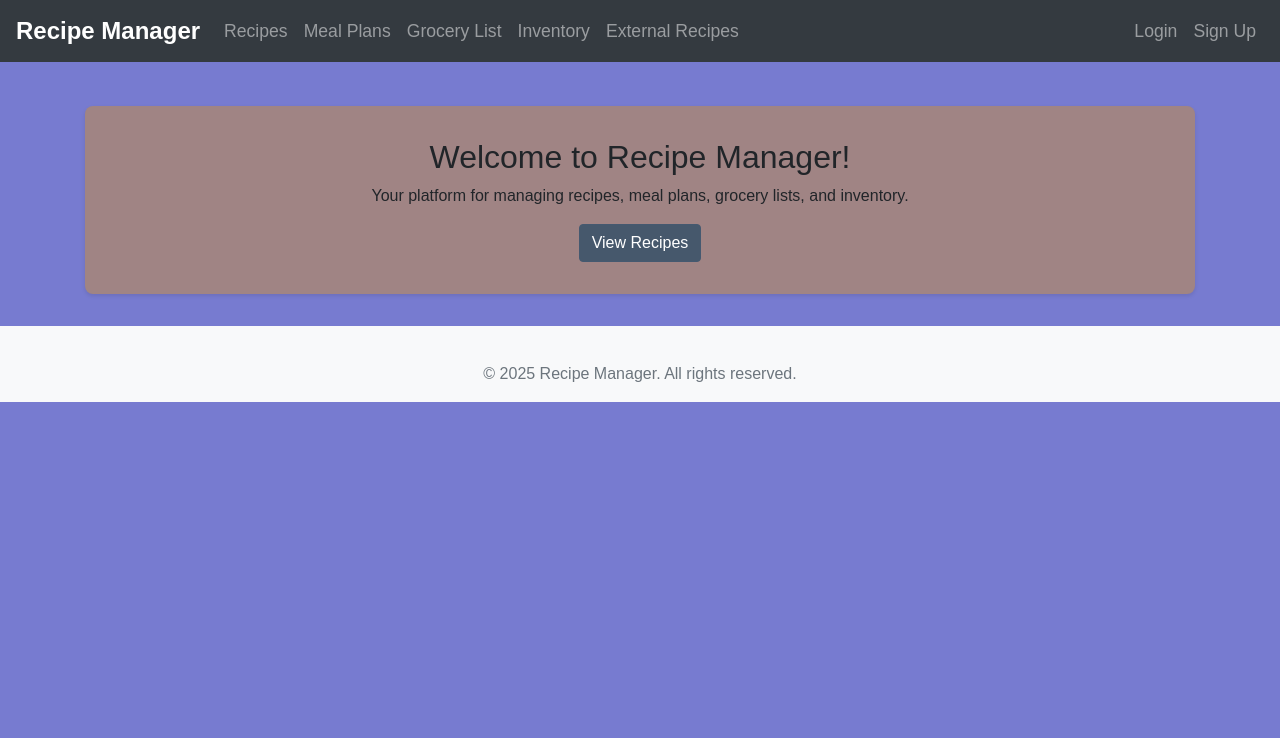
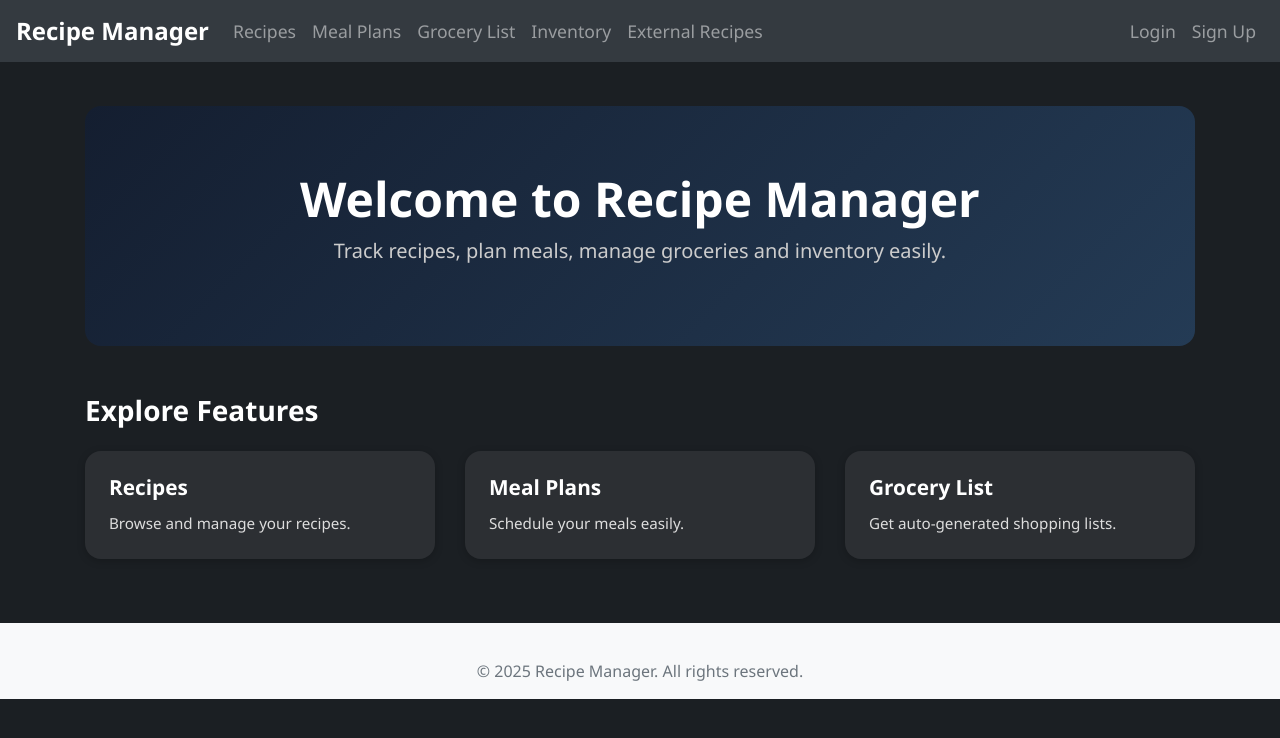
Before and after one commit to Maibby1204/Recipe-Manager, a Django app: page / in a window 1280 px wide. Shown: the top 738 px of the page. Run offline with Django 3.2, Linux system fonts and the light colour scheme; some libraries are stand-ins or nearby versions.

Commit message:
fixing edit recipe and css styling - button stopped working so i couldnt edit recipes.

```diff
--- a/static/css/style.css
+++ b/static/css/style.css
@@ -1,11 +1,15 @@
-
+/* Base dark theme */
 body {
-    background-color: #777bd0 !important;
-    font-family: Arial, sans-serif;
+    background-color: #1b1f23;
+    color: #f2f2f2;
+    font-family: 'Segoe UI', sans-serif;
     margin: 0;
     padding: 0;
 }
 
+
+
+/* Navbar */
 .navbar-brand {
     font-size: 1.5rem;
     font-weight: bold;
@@ -15,27 +19,98 @@ body {
     font-size: 1.1rem;
 }
 
+/* Layout containers */
 .container {
     padding-top: 20px;
 }
 
-.jumbotron {
-    background-color: #a08484;
-    border-radius: 0.5rem;
-    padding: 2rem;
-    margin-bottom: 2rem;
-    box-shadow: 0 2px 4px rgba(0, 0, 0, 0.1);
+/* Hero Section for Home */
+.home-hero {
+    background: linear-gradient(135deg, #141e30, #243b55);
+    padding: 4rem 2rem;
+    border-radius: 1rem;
+    text-align: center;
+    margin-bottom: 3rem;
 }
 
-.list-group-item a {
-    color: #007bff;
+.home-title {
+    font-size: 3rem;
+    font-weight: 700;
+    color: #ffffff;
+}
+
+.home-subtitle {
+    font-size: 1.25rem;
+    color: #ccc;
+}
+
+/* Section layout */
+.section {
+    margin-bottom: 4rem;
+}
+
+.section-heading {
+    font-size: 1.75rem;
+    font-weight: 600;
+    color: #ffffff;
+    margin-bottom: 1.5rem;
+}
+
+/* Cards */
+.card-link {
     text-decoration: none;
 }
 
-.list-group-item a:hover {
-    text-decoration: underline;
+.custom-card {
+    height: 100%;
+    border: none;
+    border-radius: 1rem;
+    background-color: #2c2f33;
+    color: #ffffff;
+    padding: 1.5rem;
+    transition: transform 0.2s ease, box-shadow 0.2s ease;
+    box-shadow: 0 2px 8px rgba(0, 0, 0, 0.2);
 }
 
+.custom-card:hover {
+    transform: translateY(-4px);
+    box-shadow: 0 12px 24px rgba(0, 0, 0, 0.3);
+    background-color: #343a40;
+}
+
+.card-title {
+    font-size: 1.3rem;
+    font-weight: 600;
+}
+
+.card-text {
+    font-size: 0.95rem;
+    color: #ddd;
+}
+
+/* Buttons */
+.btn-primary {
+    background-color: #46586c;
+    border-color: #455970;
+}
+
+.btn-success {
+    background-color: #28a745;
+    border-color: #28a745;
+}
+
+.btn-outline-primary {
+    border-color: #61dafb;
+    color: #61dafb;
+}
+
+.btn-outline-primary:hover {
+    background-color: #61dafb;
+    color: #1b1f23;
+    border-color: #61dafb;
+}
+
+/* Forms and Footer */
 form {
     max-width: 600px;
     margin: 0 auto;
@@ -51,13 +126,3 @@ form {
 .mt-4 {
     margin-top: 1.5rem !important;
 }
-
-.btn-primary {
-    background-color: #46586c;
-    border-color: #455970;
-}
-
-.btn-success {
-    background-color: #28a745;
-    border-color: #28a745;
-}
--- a/templates/core/home.html
+++ b/templates/core/home.html
@@ -1,24 +1,38 @@
 {% extends 'core/base.html' %}
 {% block title %}Home - Recipe Manager{% endblock title %}
 {% block content %}
+  <div class="home-hero">
+    <h1 class="home-title">Welcome to Recipe Manager</h1>
+    <p class="home-subtitle">Track recipes, plan meals, manage groceries and inventory easily.</p>
+  </div>
 
-<html>
-<head>
-<link rel="stylesheet" href="style.css">
-</head>
-  <body>
-    <div class="jumbotron text-center">
-      <h2>Welcome to Recipe Manager!</h2>
-      <p>Your platform for managing recipes, meal plans, grocery lists, and inventory.</p>
-      <a href="{% url 'recipe_list' %}" class="btn btn-primary">View Recipes</a>
+  <div class="section">
+    <h2 class="section-heading">Explore Features</h2>
+    <div class="row">
+      <div class="col-md-4">
+        <a href="{% url 'recipe_list' %}" class="card-link">
+          <div class="custom-card">
+            <h5 class="card-title">Recipes</h5>
+            <p class="card-text">Browse and manage your recipes.</p>
+          </div>
+        </a>
+      </div>
+      <div class="col-md-4">
+        <a href="{% url 'meal_plan_list' %}" class="card-link">
+          <div class="custom-card">
+            <h5 class="card-title">Meal Plans</h5>
+            <p class="card-text">Schedule your meals easily.</p>
+          </div>
+        </a>
+      </div>
+      <div class="col-md-4">
+        <a href="{% url 'grocery_list' %}" class="card-link">
+          <div class="custom-card">
+            <h5 class="card-title">Grocery List</h5>
+            <p class="card-text">Get auto-generated shopping lists.</p>
+          </div>
+        </a>
+      </div>
     </div>
-    <div class="hero">
-
-    </div>
-
-
-
-
-    </body>
-    </html>
+  </div>
 {% endblock content %}
```
Also changed, not shown: templates/core/recipe_list.html (+39 -11 lines).
